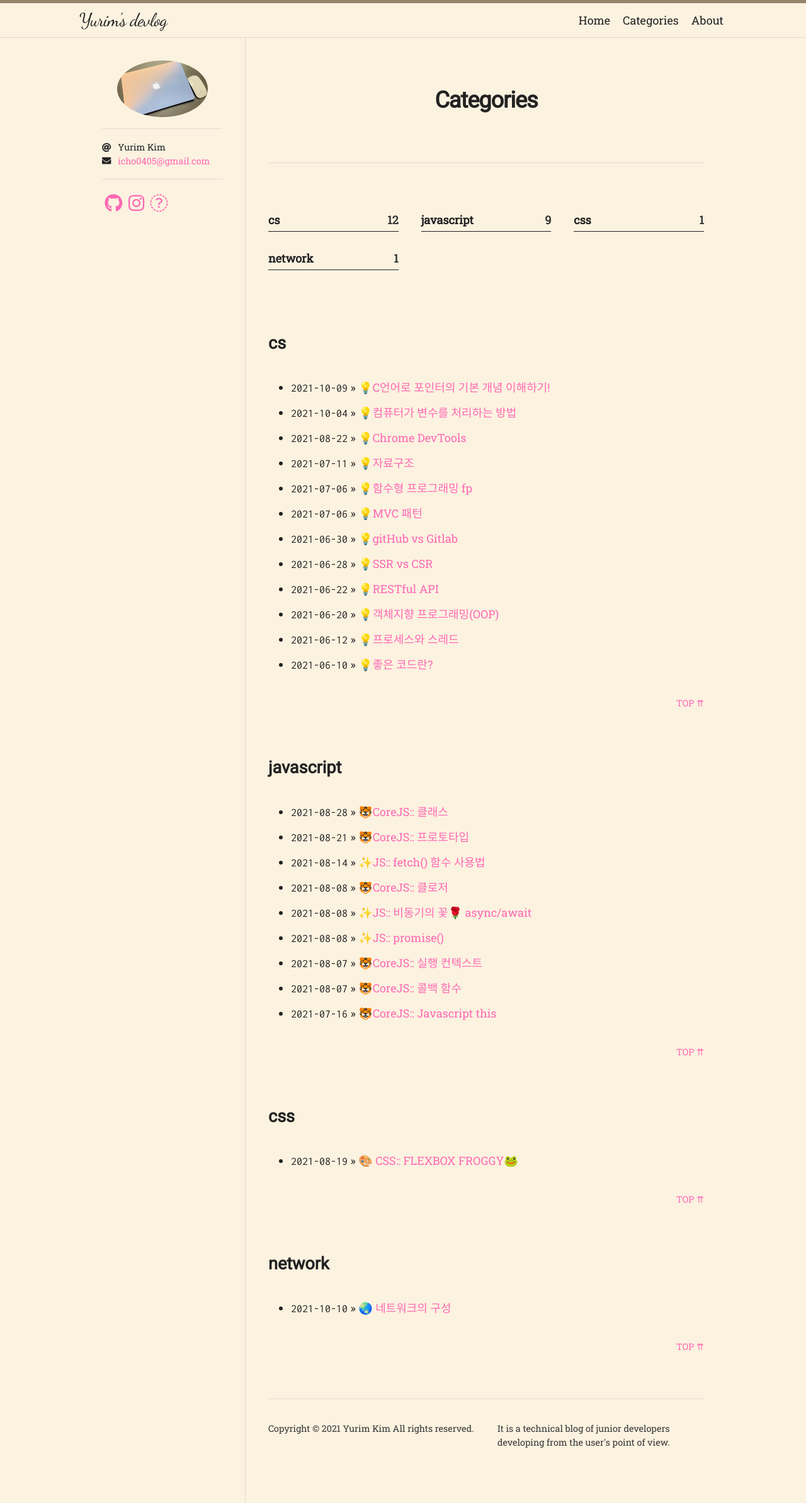
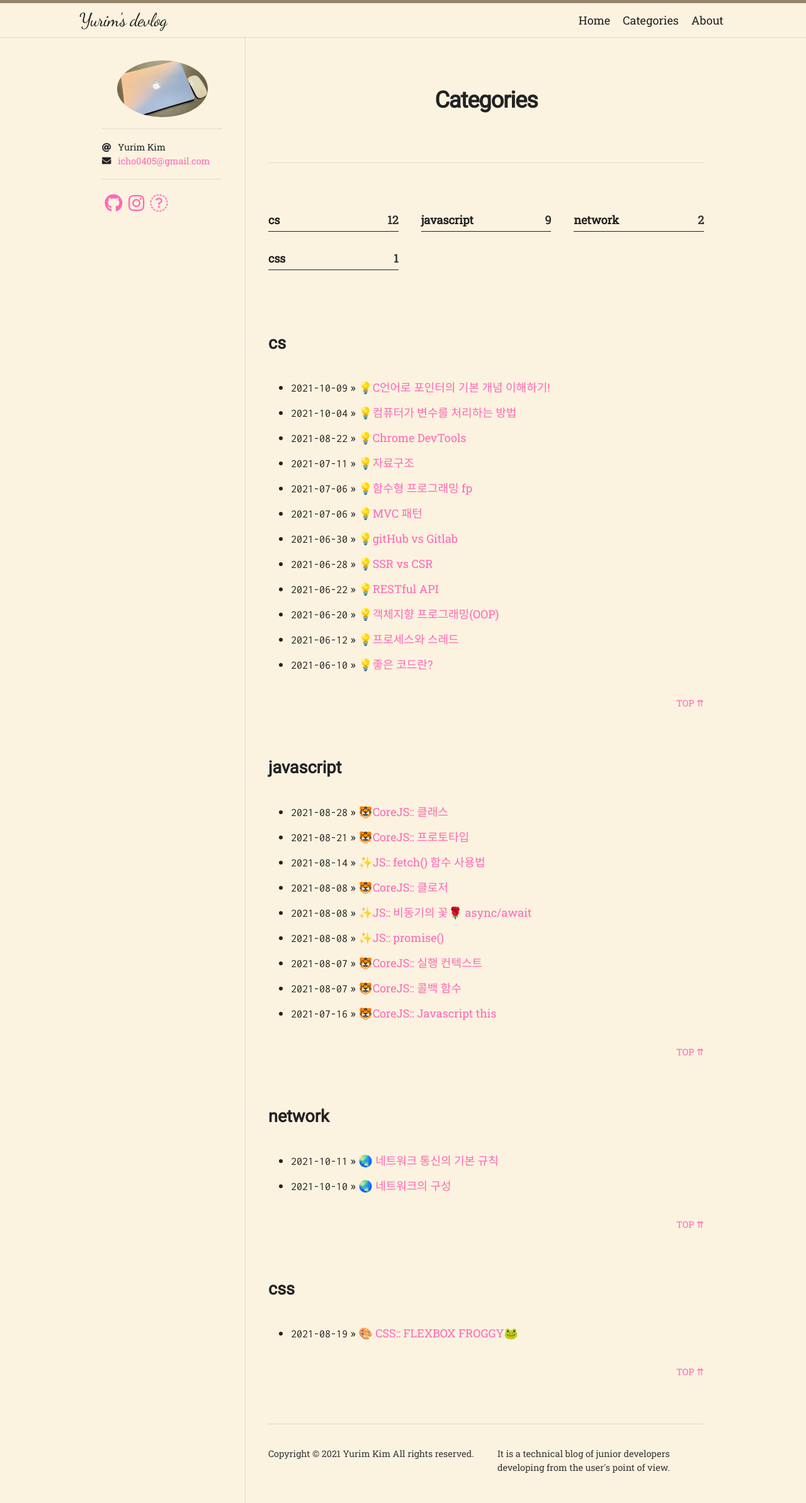
Before and after one commit to yurim45/yurim45.github.io, a Jekyll site: the page built from tags.md, in a window 1280 px wide. Shown: the whole page at 63% size. Built offline with Jekyll 4.4.1, drawn with Linux system fonts in a browser that asks for light colours; nearby versions of some CDN libraries; some web fonts are replaced; part of the change alters nothing that is shown.

Commit message:
add: post

```diff
--- /dev/null
+++ b/_posts/2021-10-11-network_protocol.md
@@ -0,0 +1,166 @@
+---
+title: "🌏 네트워크 통신의 기본 규칙"
+tags:
+  - [network]
+permalink: /network/ptorocol
+
+navigation: true
+toc: true
+toc_sticky: true
+
+date: 2021-10-11
+last_modified_at: 2021-10-11
+---
+
+![]()
+
+`개인 공부 과정을 기록합니다.`
+
+네트워크 통신의 기본 규칙인 <span style="background-color:aquamarine">프로토콜</span>에 대해 공부해보자!
+
+---
+
+# 🌏 네트워크 통신의 기본 규칙
+
+### 🚀 What I Will Learn
+
+- 프로토콜을 이해한다
+- OSI 모델과 TCP/IP 모델을 이해한다
+- 캡슐화와 역캡슐화를 이해한다
+
+---
+
+## <span style="background-color:aquamarine">LESSON 06. 네트워크의 규칙</span>
+
+### 1) 프로토콜(protocol)이란?
+
+><span style="color:Teal">**프로토콜(protocol)**</span>: 네트워크에서 지켜아 할 규칙(약속)
+
+<br /><br />
+
+---
+
+## <span style="background-color:aquamarine">LESSON 07. OSI 모델과 TCP/IP 모델</span>
+
+네트워크에서는 **데이터를 주고받기 위한 통신 규격**이 정해져 있는데, 이 통신 규격이 OSI 모델과 TCP/IP 모델이다
+
+### 1) OSI 모델이란?
+
+`ISO(International Organization for Standardization)`는 `국제 표준화 기구`이다. dl OSI에서 표준 규격을 제정했다. 이게 바로 <span style="color:Teal">**OSI 모델**</span>이다.
+
+><span style="color:Teal">**OSI 모델**</span>: 네트워크 기술의 기본이 되는 모델.
+
+<span style="background-color:yellow">데이터의 송수신은 컴퓨터에서 컴퓨터로 데이터를 전송하는 것</span>을 말하는데, 이때 컴퓨터 내부에서는 여러가지 일을 한다. 이러한 일은 일곱 개의 <span style="color:Teal">**계층**</span>으로 나뉘는데 그 계층이 바로 OSI 모델이다.
+계층이라는 용어 대신 <span style="color:Teal">**레이어**</span>라는 용어를 사용하기도 한다.
+
+![](https://images.velog.io/images/april_5/post/f7ffece7-35c1-46c2-8406-d7ad19a64c24/image.png)
+
+통신을 할 때 데이터는 맨 위의 응용 계층에서 순차적으로 아래 계층으로 전달되고, 수신 측 데이터를 하위 계층에서 상위 계층으로 전달된다.
+이때 각 계층은 독립적이므로 데이터가 전달되는 동안에 다른 계층의 영향을 받지 않는다.
+그리고, <span style="background-color:yellow">각각의 계층에는 다양한 프로토콜이 있다.</span>
+
+
+|계층|이름|설명|
+|--|--|--|
+|7계층|응용 계층 <br /> (어플리케이션 계층)|이메일 & 파일 전송, 웹 사이트 조회 등 어플리케이션에 대한 서비스를 제공|
+|6계층|표현 계층 <br /> (프레젠테이션 계층)|문자 코드, 압축, 암호화 등의 데이터를 변환|
+|5계층|세션 계층|세션 체결, 통신 방식을 결정|
+|4계층|전송 계층 <br /> (트랜스포트 계층)|신뢰할 수 있는 통신을 구현|
+|3계층|네트워크 계층|다른 네트워크와 통신하기 위한 경로 설정 및 논리 주소를 결정|
+|2계층|데이터 링크 계층|네트워크 기기 간의 데이터 전송 및 물리 주소를 결정|
+|1계층|물리 계층|시스템 간의 물리적인 연결과 전기 신호를 변환 및 제어|
+
+
+<br /><br />
+
+### 2) TCP/IP 모델이란?
+
+><span style="color:Teal">**TCP/IP 모델**</span>: OSI 모델의 7계층을 4계층으로 변형된 모델
+
+현재는 TCP/IP 모델을 사용하고 있다.
+
+![](https://images.velog.io/images/april_5/post/a0ff80b0-88d9-4a82-9252-396caf1b3cf0/image.png)
+
+
+<br /><br />
+
+---
+
+## <span style="background-color:aquamarine">LESSON 08. 캡슐화와 역캡슐화</span>
+
+데이터를 송수신할 때는는 **캡슐화와 역캡슐화**가 이루어 진다.
+
+### 1) 캡슐화와 역캡슐화란?
+
+A컴퓨터에서 B컴퓨터로 데이터를 보내려면 데이터의 앞부분에 전송하는 데 필요한 정보를 붙여서 다음 게층으로 보내야 한다. 이 정보를 헤더라고 한다.
+헤더에는 데이터를 전달받을 상대방에 대한 정보도 포함되어 있다.
+
+![](https://images.velog.io/images/april_5/post/69b6b505-8f84-46f0-987d-68b041177bbc/image.png)
+
+이처럼 헤더를 붙여 나가는 것을 캡슐화라고 하고, 데이터를 받는 쪽에서는 헤더를 하나씩 제거할 텐데, 이 것을 역캡슐화라고 한다.
+
+일반적으로 5계층 세션 계층과 6계층 표현 계층은 7계층 응용계층에 포함하여 생각할 수 있어서 <span style="background-color:aquamarine">OSI 모델의 캡슐화와 역캡슐화 흐름</span>은 아래의 그림과 같다.
+
+![](https://images.velog.io/images/april_5/post/0a4f1b14-3b77-42e8-92a0-d693d879dcde/OSI%20%E1%84%86%E1%85%A9%E1%84%83%E1%85%A6%E1%86%AF.png)
+
+<br />
+
+><span style="color:Teal">**캡슐화 과정**</span>
+> 1) **응용 계층**에서 웹 사이트를 접속하기 위한 요청 데이터 생성
+> 2) 해당 데이터는 전송 계층이 전달되고, **전송 계층**에서 신뢰할 수 있는 통신이 이루어지도록 응용 계층에서 만들어진 데이터에 **헤더**를 붙힌다
+> 3) 이렇게 만들어진 데이터를 다른 네트워크와 통신하기 위해 **네트워크 계층**에서 헤더를 붙힌다
+> 4) 네트워크 계층에서 만들어진 데이터에 물리적인 통신 채널을 연결하기 위해 **데이터 링크 계층**에서 **헤더**와 **트레일러**를 붙힌다
+>  ㅤ• <span style="color:Teal">**트레일러**</span>: 데이터를 전달할 떄 데이터의 마지막에 추가하는 정보
+> 5) 이렇게 만들어진 데이터는 최종적으로 <span style="color:Teal">**전기 신호**</span>로 변환돼서 수신측에 도착
+
+역캡슐화는 캡슐화의 정 반대 과정이다.
+
+><span style="color:tomato">**역캡슐화 과정**</span>
+> 1) **데이터 링크 계층**에서 **데이터 링크 계층 헤더**와 **데이터 링크 계층 트레일러**를 제거
+> 2) **네트워크 계층**에서 **헤더**를 제거
+> 3) **전송 계층**에서 **헤더**를 제거
+> 4) 그리고 **모든 헤더가 제거된 데이터**가 수신 측에 도착
+
+
+<br /><br />
+
+---
+
+## 📌 참고!
+
+### VPN이란?
+
+><span style="color:dodgerblue">**VPN**</span>은 Virtual Private Network(가상 사설망)의 약어이다
+>가상 통신 터널을 만들어 기업 본사나 자사와 같은 거점 간을 연결하여 통신하거나 외부에서 인터넷으로 사내에 접속하는 것을 말한다
+
+예시) **서울**에 본사가 있고 **부산**에 자사가 있다면
+- **본사** 내부 랜(LAN)에서 **지사** 내부 랜(LAN)에 접속해 통신하는 것은 물리적인 거리가 멀어 어렵다.
+- 이럴 때는 <span style="color:dodgerblue">**VPN**</span>을 사용하여 본사와 지사를 연결하여 통신할 수 있다.
+
+그리고 **VPN**은 <span style="background-color:yellow">두 종류</span>로 구성되어 있는데
+
+- 1) 인터넷 VPN: 인터넷 VPN에는 거점 간 접속과 원격 접속 연결이 있다. 둘 다 일반 인터넷망을 사용한다.
+  - 거점 간 접속은 IPsec이라는 암호 기술 프로토콜을 사용하여 접속
+  - 반면 원격 접속 연결은 외부에서 사용하는 컴퓨터와 사내 네트워크를 연결하기 때문에 암호화된 통신로를 만든다.
+
+ ![](https://images.velog.io/images/april_5/post/5e644b63-2553-4879-8e71-df9c4dab7314/image.png)
+
+- 2) IP-VPN
+  - MPLS라는 기술을 사용하며 인터넷망이 아닌 통신 사업자 전용 <span style="color:dodgerblue">**폐쇄망**</span>을 사용한다.
+  MPLS는 폐쇄망을 사용하기 때문에 제삼자에 의한 해킹이나 데이터 변조의 위험이 없어 암호화 기능이 필요하지 않다.
+
+<br /><br />
+
+---
+
+### :: 용어 정리💡
+
+- `프로토콜(protocol)`: 컴퓨터 간에 정보를 주고받을 때의 통신 방법에 대한 규칙이나 표준이다.
+
+- `OSI 모델(Open Standards Interconnection model)`: 국제표준화기구(ISO)가 1977년에 정의한 국제 통신 표준 규약이다. 네트워크의 기본 구조를 일곱 개 계층으로 나눠서 표준화한 통신 규약으로 현재 다른 모든 통신 규약의 기반이 된다.
+
+- `TCP/IP 모델(Transmission Control Protocol/Internet Protocol model)`: OSI 모델 7계층의 네트워크에서 데이터를 전송하는 과정을 네 개 계층(Layer)으로 단순화시켜 사용하는 모델이다. 인터넷 모델이라고도 한다.
+
+- `캡슐화/역캡슐화(encapsulation/decapsulation)`: 캡슐화는 컴퓨터 통신에서 상위 계층의 통신 프로토콜 정보를 데이터에 추가하여 하위 계층으로 전송하는 기술이다. 반대로 역캡슐화는 상위 계층의 통신 프로토콜에서 하위 계층에서 추가한 정보와 데이터를 분리하는 기술이다.
+
+- `헤더(header)`: 저장되거나 전송되는 데이터의 맨 앞에 위치하는 추가적인 정보 데이터다. 데이터의 내용이나 성격을 식별 또는 제어하는 데 사용한다.
```
Also changed, not shown: _posts/2021-10-10-network_basics.md (+2 -3 lines).
